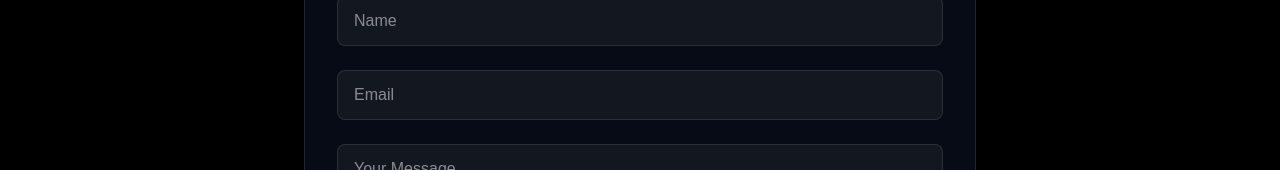
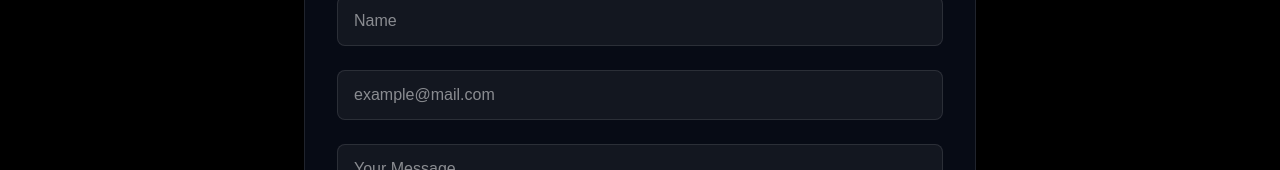
Before and after one commit to abdullohumar/nextjs-portfolio, a Next.js app: page / in a window 1280 px wide. Shown: the part 1859-2029 px from the top of the page. Built offline with nearby package versions, Linux system fonts and the light colour scheme.

Commit message:
little change

```diff
--- a/components/contact-me.tsx
+++ b/components/contact-me.tsx
@@ -47,7 +47,7 @@ export default function ContactMe() {
                                 name="email"
                                 required
                                 className="w-full bg-white/5 border border-white/10 rounded-lg px-4 py-3 text-white placeholder-white/50 focus:outline-none focus:ring-2 focus:ring-cyan-400 transition-all"
-                                placeholder="Email"
+                                placeholder="example@mail.com"
                             />
                         </div>
                         <div className="relative">
```
